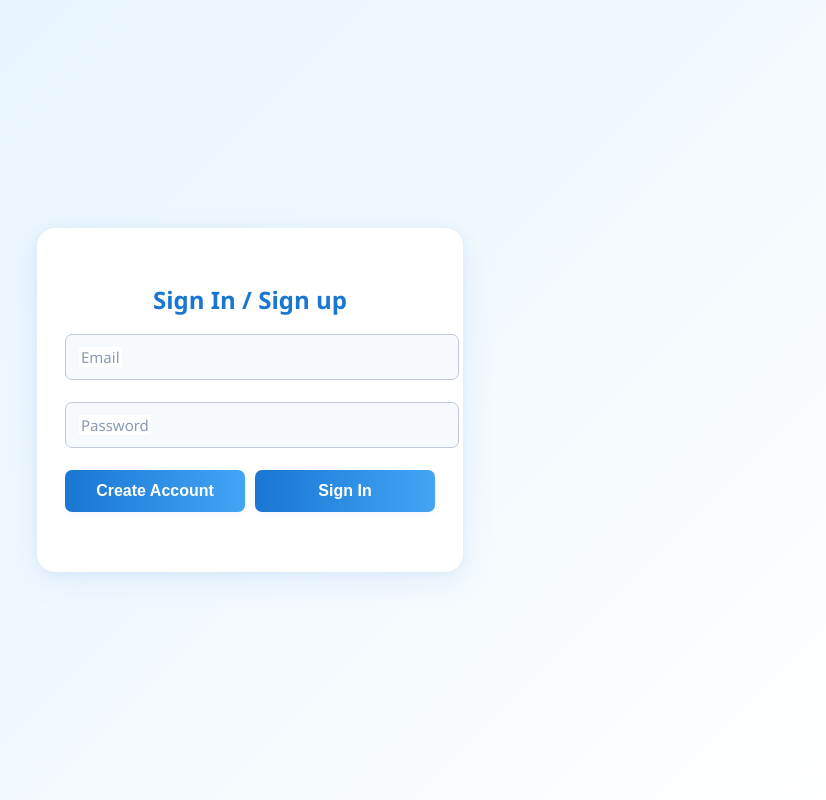
After one commit to appu-ui/fetal-brain-health-classification, a Flask app: page /auth.html in a window 1280 px wide. The commit adds this page. Shown: the whole page, without its empty margins (390-1216 px from the left). Run offline with Flask 3, Linux system fonts and the light colour scheme; some libraries are stand-ins or nearby versions.

Commit message:
Initial commit

```diff
--- a/app.py
+++ b/app.py
@@ -4,6 +4,8 @@ import base64
 from flask import Flask, request, render_template, jsonify
 from werkzeug.utils import secure_filename
 from gevent.pywsgi import WSGIServer
+from flask import Flask
+
 
 import numpy as np
 from PIL import Image
@@ -101,6 +103,7 @@ disease_explanations = {
 
 app = Flask(__name__)
 
+
 MODEL_PATHS = {
     "keras": "models/best_model.keras",
     "keras1": "models/best_model1.keras",
@@ -190,11 +193,13 @@ def pil_image_to_base64(img):
     img_str = base64.b64encode(buffered.getvalue()).decode()
     return img_str
 
-
 @app.route('/', methods=['GET'])
 def index():
     return render_template('index.html')
 
+@app.route('/auth.html', methods=['GET'])
+def auth():
+    return render_template('auth.html')
 
 @app.route('/predict', methods=['POST'])
 def predict():
@@ -232,7 +237,6 @@ def predict():
         gradcam_image=gradcam_b64  # This will be None if not "keras2"
     )
 
-
 if __name__ == '__main__':
     # Make sure 'templates' directory exists and 'index.html' is inside it.
     # Make sure 'models' directory exists with your .keras model files.
--- /dev/null
+++ b/templates/auth.html
@@ -0,0 +1,189 @@
+<!doctype html>
+<html>
+  <head>
+    <title>Sign In - Fetal Brain Health</title>
+    <meta name="viewport" content="width=device-width, initial-scale=1">
+    <!-- Firebase CDN scripts -->
+    <script src="https://www.gstatic.com/firebasejs/9.22.0/firebase-app-compat.js"></script>
+    <script src="https://www.gstatic.com/firebasejs/9.22.0/firebase-analytics-compat.js"></script>
+    <script src="https://www.gstatic.com/firebasejs/9.22.0/firebase-auth-compat.js"></script>
+    <style>
+      body {
+        background: linear-gradient(135deg, #e3f2fd 0%, #fff 100%);
+        min-height: 100vh;
+        display: flex;
+        align-items: center;
+        justify-content: center;
+        margin: 0;
+        font-family: 'Segoe UI', Arial, sans-serif;
+      }
+      .auth-card {
+        background: #fff;
+        border-radius: 18px;
+        box-shadow: 0 8px 32px rgba(25,118,210,0.10), 0 1.5px 8px rgba(25,118,210,0.06);
+        padding: 36px 28px 24px 28px;
+        max-width: 370px;
+        width: 100%;
+        text-align: center;
+      }
+      .auth-card h2 {
+        color: #1976d2;
+        margin-bottom: 18px;
+        font-size: 1.5rem;
+      }
+      .form-group {
+        position: relative;
+        margin-bottom: 22px;
+        width: 100%;
+      }
+      .form-group input {
+        width: 100%;
+        padding: 13px 10px 13px 12px;
+        border: 1.7px solid #bfc9d9;
+        border-radius: 7px;
+        font-size: 16px;
+        background: #f7fafd;
+        transition: border-color 0.2s, box-shadow 0.2s;
+        outline: none;
+      }
+      .form-group input:focus {
+        border-color: #1976d2;
+        box-shadow: 0 0 0 1.5px #1976d2;
+      }
+      .form-group label {
+        position: absolute;
+        left: 14px;
+        top: 50%;
+        transform: translateY(-50%);
+        background: #fff;
+        color: #8a99b3;
+        font-size: 15px;
+        pointer-events: none;
+        transition: 0.2s;
+        padding: 0 2px;
+      }
+      .form-group input:focus + label,
+      .form-group input:not(:placeholder-shown):not(:focus) + label {
+        top: -9px;
+        left: 10px;
+        font-size: 13px;
+        color: #1976d2;
+        background: #e3f2fd;
+        padding: 0 6px;
+        border-radius: 3px;
+      }
+      .auth-btn-row {
+        display: flex;
+        gap: 10px;
+        margin-bottom: 8px;
+      }
+      .auth-btn {
+        flex: 1;
+        background: linear-gradient(90deg,#1976d2 0%,#42a5f5 100%);
+        color: #fff;
+        border: none;
+        padding: 12px 0;
+        border-radius: 7px;
+        font-size: 16px;
+        font-weight: 600;
+        cursor: pointer;
+        transition: background 0.18s, transform 0.12s;
+        box-shadow: 0 2px 8px rgba(25,118,210,0.06);
+        outline: none;
+      }
+      .auth-btn:hover {
+        background: linear-gradient(90deg,#1565c0 0%,#1976d2 100%);
+        transform: translateY(-2px) scale(1.03);
+      }
+      .auth-status {
+        margin: 14px 0 0 0;
+        color: #1976d2;
+        font-size: 15px;
+        min-height: 22px;
+        text-align: center;
+      }
+      .auth-error {
+        color: #dc3545;
+        font-weight: 500;
+      }
+      .auth-success {
+        color: #28a745;
+        font-weight: 500;
+      }
+    </style>
+  </head>
+  <body>
+    <div class="auth-card">
+      <h2>Sign In / Sign up</h2>
+      <form id="auth-form" onsubmit="return false;">
+        <div class="form-group">
+          <input type="email" id="email" required autocomplete="username" placeholder=" " />
+          <label for="email">Email</label>
+        </div>
+        <div class="form-group">
+          <input type="password" id="password" required autocomplete="current-password" minlength="6" placeholder=" " />
+          <label for="password">Password</label>
+        </div>
+        <div class="auth-btn-row">
+          <button class="auth-btn" onclick="signUp()">Create Account</button>
+          <button class="auth-btn" onclick="signIn()">Sign In</button>
+        </div>
+        <div class="auth-status" id="auth-status"></div>
+      </form>
+    </div>
+    <script>
+      // Firebase config
+      const firebaseConfig = {
+        apiKey: "AIzaSyBkyexIXg-crTfjhcIsLPV5am86kzEu3O0",
+        authDomain: "appu-b7f40.firebaseapp.com",
+        projectId: "appu-b7f40",
+        storageBucket: "appu-b7f40.appspot.com",
+        messagingSenderId: "679205974016",
+        appId: "1:679205974016:web:09b3c023659178e061e8e5",
+        measurementId: "G-XFYPSTG20D"
+      };
+      firebase.initializeApp(firebaseConfig);
+      firebase.analytics();
+      const auth = firebase.auth();
+
+      // Redirect if already signed in
+      auth.onAuthStateChanged((user) => {
+        if (user) {
+          window.location.href = "/";
+        }
+      });
+
+      function signUp() {
+        const email = document.getElementById('email').value.trim();
+        const password = document.getElementById('password').value;
+        document.getElementById('auth-status').textContent = '';
+        auth.createUserWithEmailAndPassword(email, password)
+          .then(() => {
+            document.getElementById('auth-status').textContent = "Account created! Redirecting...";
+            document.getElementById('auth-status').className = "auth-status auth-success";
+            setTimeout(() => window.location.href = "/", 800);
+          })
+          .catch((error) => {
+            document.getElementById('auth-status').textContent = error.message;
+            document.getElementById('auth-status').className = "auth-status auth-error";
+          });
+      }
+
+      function signIn() {
+        const email = document.getElementById('email').value.trim();
+        const password = document.getElementById('password').value;
+        document.getElementById('auth-status').textContent = '';
+        auth.signInWithEmailAndPassword(email, password)
+          .then(() => {
+            document.getElementById('auth-status').textContent = "Signed in! Redirecting...";
+            document.getElementById('auth-status').className = "auth-status auth-success";
+            setTimeout(() => window.location.href = "/", 800);
+          })
+          .catch((error) => {
+            document.getElementById('auth-status').textContent = error.message;
+            document.getElementById('auth-status').className = "auth-status auth-error";
+          });
+      }
+    </script>
+  </body>
+</html>
```
Also changed, not shown: templates/index.html (+62 -4 lines).
